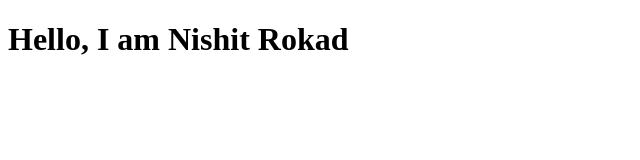
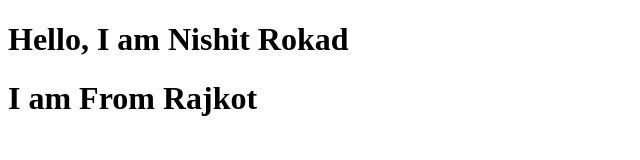
Before and after one commit to rokad03/SE_21IT136, a plain HTML site: page index.html in a window 1280 px wide. Shown: the whole page, without its empty margins (0-640 px from the left). Drawn offline with Linux system fonts and the light colour scheme.

Commit message:
update index.html

```diff
--- a/index.html
+++ b/index.html
@@ -7,5 +7,6 @@
 </head>
 <body>
     <h1>Hello, I am Nishit Rokad</h1>
+    <h1>I am From Rajkot</h1>
 </body>
 </html>
```
